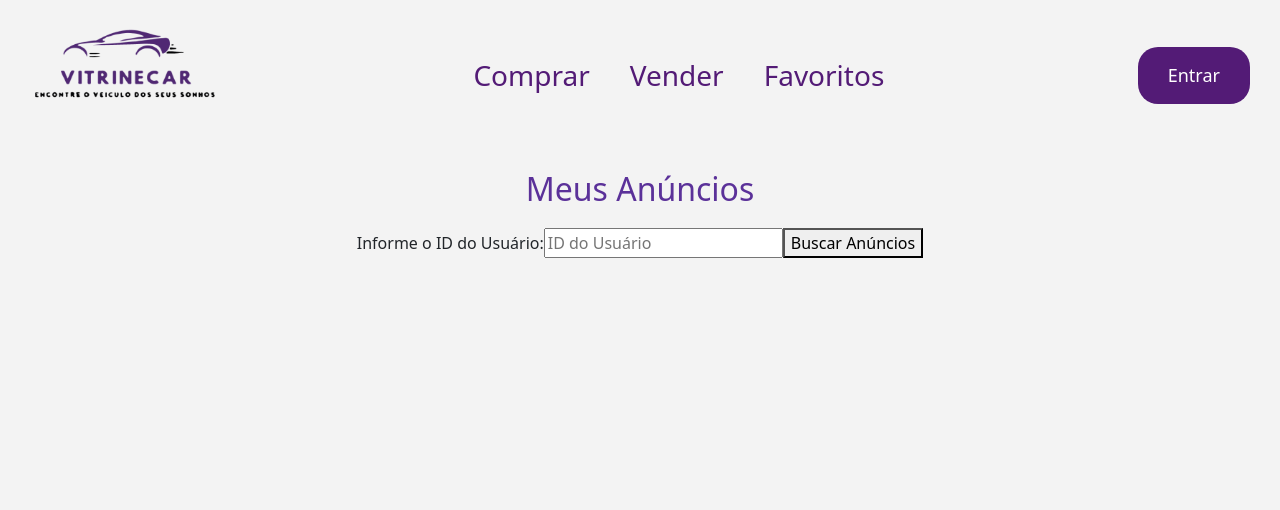
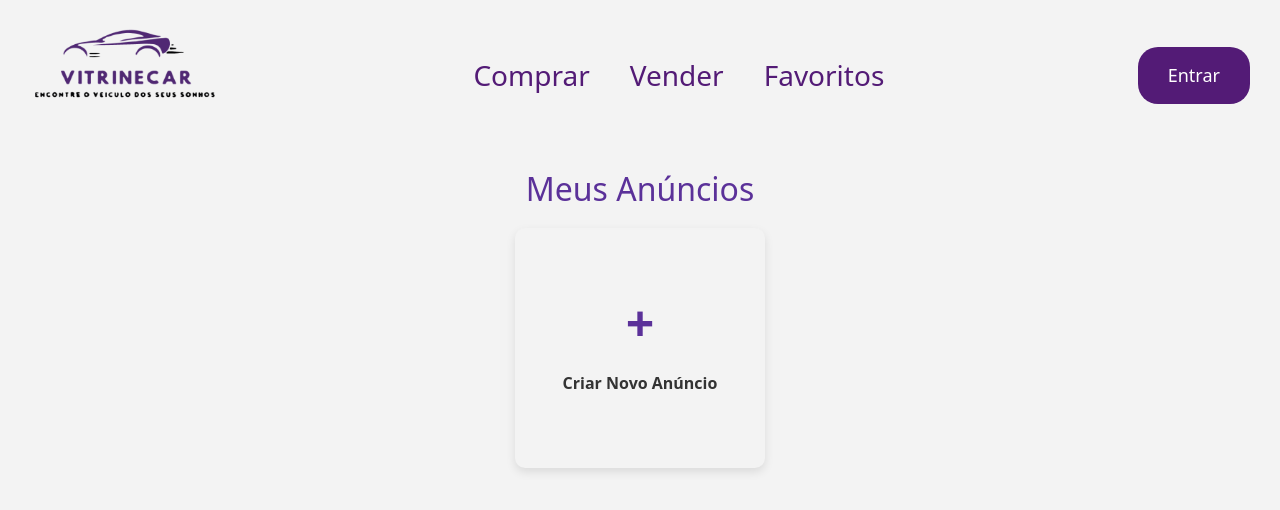
Before and after one commit to nielsonj13/VitrineCar-Front, a Vue app: page /meusanuncio in a window 1280 px wide. Shown: the top 510 px of the page. Built offline with nearby package versions, Linux system fonts and the light colour scheme.

Commit message:
Atualização da Tela meus anuncios, agora não precisa amis informar id do susuario para lsiatr os anuncios, a tela ja lista automaticamente quando pelo if do usuario logado

```diff
--- a/src/views/TelaMeusAnuncios.vue
+++ b/src/views/TelaMeusAnuncios.vue
@@ -6,19 +6,8 @@
       <div class="content">
         <h2>Meus Anúncios</h2>
 
-        <!-- Formulário para inserir o ID do usuário -->
-        <div v-if="!usuarioIdInformado">
-          <label for="usuarioId">Informe o ID do Usuário:</label>
-          <input
-            type="number"
-            v-model="usuarioId"
-            placeholder="ID do Usuário"
-          />
-          <button @click="buscarAnunciosUsuario">Buscar Anúncios</button>
-        </div>
-
         <!-- Exibição dos anúncios -->
-        <div v-if="usuarioIdInformado" class="anuncios-container">
+        <div class="anuncios-container">
           <div v-for="(anuncio, index) in anuncios" :key="anuncio.id" class="card">
             <img
               :src="getImagem(anuncio)"
@@ -61,7 +50,7 @@
 
 <script>
 import Navbar from "../components/NavBar.vue";
-import { anuncioApi, usuarioApi } from "../Services/http.js";  // Importando as instâncias do Axios configuradas
+import { anuncioApi, usuarioApi } from "../Services/http.js";  // Importando instâncias do Axios
 
 export default {
   name: "TelaMeusAnuncios",
@@ -70,99 +59,98 @@ export default {
   },
   data() {
     return {
-      usuarioId: "",  // O ID do usuário fornecido
-      anuncios: [],  // Lista de anúncios que o usuário tem
-      usuarioIdInformado: false,  // Flag para indicar se o ID do usuário foi informado
+      usuarioId: "",       // Preenchido automaticamente após login
+      anuncios: [],        // Lista de anúncios que serão exibidos
     };
   },
+
   methods: {
-    // Função para buscar os anúncios do usuário após inserir o ID
-    async buscarAnunciosUsuario() {
-      if (!this.usuarioId) {
-        alert("Por favor, informe o ID do usuário.");
-        return;
-      }
+    async buscarUsuarioLogado() {
+      const token = sessionStorage.getItem("authToken");
+      if (!token) return;
 
       try {
-        // Primeiro, verificamos se o usuário existe (usando `buscarUsuarioPorId`)
-        const usuarioResponse = await usuarioApi.get(`/${this.usuarioId}`);
+        const response = await usuarioApi.get("/logado", {
+          headers: {
+            Authorization: `Basic ${token}`
+          }
+        });
 
-        // Se o usuário não for encontrado, exibe uma mensagem de erro
-        if (!usuarioResponse.data) {
-          alert("Usuário não encontrado.");
-          return;
-        }
+        this.usuarioId = response.data.id;
+        this.buscarAnunciosUsuario();
 
-        // Depois, obtemos os anúncios do usuário (usando `listarAnunciosPorUsuario`)
-        const anunciosResponse = await anuncioApi.get(`/usuario/${this.usuarioId}`);
-        this.anuncios = anunciosResponse.data;  // Preenche a lista com os anúncios do usuário
-
-        this.usuarioIdInformado = true;  // Marca o ID como informado, permitindo exibir os anúncios
       } catch (error) {
-        console.error("Erro ao buscar meus anúncios:", error);
-        alert("Erro ao buscar anúncios. Tente novamente.");
+        console.error("Erro ao buscar usuário logado:", error);
+        alert("Erro ao carregar dados do usuário logado.");
       }
     },
 
-    // Função para obter a imagem do anúncio (caso tenha múltiplas imagens)
-    getImagem(anuncio) {
-      if (anuncio.imagens && Array.isArray(anuncio.imagens) && anuncio.imagens.length > 0) {
-        return anuncio.imagens[0];  // Retorna a primeira imagem
+    async buscarAnunciosUsuario() {
+      if (!this.usuarioId) return;
+
+      try {
+        const anunciosResponse = await anuncioApi.get(`/usuario/${this.usuarioId}`);
+        this.anuncios = anunciosResponse.data;
+      } catch (error) {
+        console.error("Erro ao buscar anúncios:", error);
+        alert("Erro ao buscar anúncios.");
       }
-      return '/logos/logo_vitrinecar.png';  // Imagem padrão caso não tenha imagens
     },
 
-    // Função para exibir erro ao carregar a imagem
-    imagemErro(event) {
-      event.target.src = '/logos/logo_vitrinecar.png';  // Substitui por imagem padrão se houver erro
+    getImagem(anuncio) {
+      if (anuncio.imagens?.length > 0) {
+        return anuncio.imagens[0];
+      }
+      return '/logos/logo_vitrinecar.png';
     },
 
-    // Função para alternar o favorito do anúncio
+    imagemErro(event) {
+      event.target.src = '/logos/logo_vitrinecar.png';
+    },
+
     toggleFavorito(anuncio) {
       anuncio.favorito = !anuncio.favorito;
-      // Aqui você pode fazer uma requisição para salvar o estado do favorito no backend, se necessário
+      // (opcional) salvar estado no backend
     },
 
-    // Função para visualizar o anúncio
     verAnuncio(anuncio) {
-      // Passando os dados do anúncio para a TelaVeiculo
       this.$router.push({
         name: "TelaVeiculo",
         params: { id: anuncio.id, usuarioId: this.usuarioId }
-      });  // Redireciona para a TelaVeiculo com os parâmetros necessários
+      });
     },
 
-    // Função para marcar o anúncio como vendido
     async marcarComoVendido(anuncio) {
       anuncio.vendido = true;
-      // Aqui você pode enviar uma requisição para salvar o status de 'vendido' no backend
       alert(`O anúncio ${anuncio.marca} ${anuncio.modelo} foi marcado como vendido.`);
     },
 
-    // Função para editar o anúncio
     editarAnuncio(id) {
-      this.$router.push({ name: "TelaEditarAnuncios", params: { id: id } });  // Redireciona para a tela de editar
+      this.$router.push({ name: "TelaEditarAnuncios", params: { id: id } });
     },
 
-    // Função para excluir o anúncio
     async excluirAnuncio(id) {
       try {
-        await anuncioApi.delete(`/${id}`);  // Faz a requisição para excluir o anúncio
-        this.anuncios = this.anuncios.filter(anuncio => anuncio.id !== id);  // Atualiza a lista de anúncios
+        await anuncioApi.delete(`/${id}`);
+        this.anuncios = this.anuncios.filter(anuncio => anuncio.id !== id);
         alert("Anúncio excluído com sucesso!");
       } catch (error) {
-        console.error("Erro ao excluir o anúncio:", error);
+        console.error("Erro ao excluir anúncio:", error);
         alert("Erro ao excluir o anúncio.");
       }
     },
 
-    // Função para redirecionar para a tela de criação de anúncio
     criarNovoAnuncio() {
-      this.$router.push({ name: "TelaCriarAnuncios" });  // Redireciona para a tela de criação de anúncio
+      this.$router.push({ name: "TelaCriarAnuncios" });
     }
   },
+
+  mounted() {
+    this.buscarUsuarioLogado();
+  }
 };
 </script>
+
 
 
 <style scoped>
```
